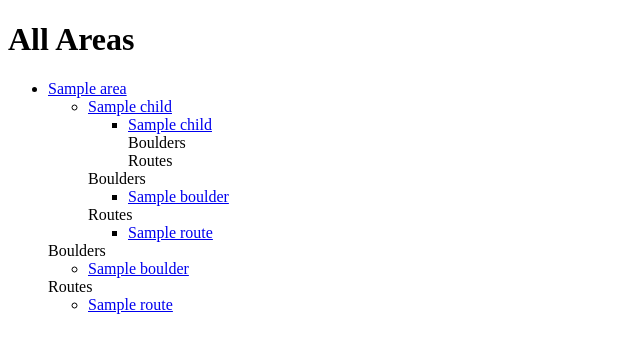
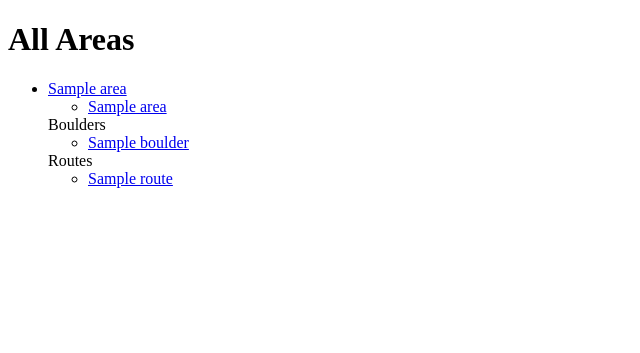
Before and after one commit to kerkeslager/tickle, a Django app: template tickle/templates/tickle/area_list.html in a window 1280 px wide. Shown: the top 353 px of the page, without its empty margins (0-640 px from the left). Run offline with Django 3.2, Linux system fonts and the light colour scheme; the template is opened without the code that fills it: most values are stand-ins (such as "Sample title", 1, 10 or a date in 2020).

Commit message:
Don't recurse through the areas on the area list

```diff
--- a/setup.py
+++ b/setup.py
@@ -1,7 +1,7 @@
 import pathlib
 from setuptools import setup, find_packages
 HERE = pathlib.Path(__file__).parent
-VERSION = '0.0.7'
+VERSION = '0.0.8'
 PACKAGE_NAME = 'django_predrill_tickle'
 AUTHOR = 'David Kerkeslager'
 AUTHOR_EMAIL = 'david@kerkeslager.com'
--- a/tickle/templates/tickle/area_detail.html
+++ b/tickle/templates/tickle/area_detail.html
@@ -9,9 +9,9 @@
 
 {% block tickle_main %}
   {% if area.children.count > 0 %}
-    <ul>
+    <ul class='tickle-area-list'>
       {% for child in area.children.all %}
-        {% include 'tickle/area_list_item.html' with area=child %}
+        <li><a href='{% url "tickle:area-detail" pk=child.pk %}'>{{ child.name }}</a></li>
       {% endfor %}
     </ul>
   {% endif %}
--- a/tickle/templates/tickle/area_list.html
+++ b/tickle/templates/tickle/area_list.html
@@ -4,9 +4,39 @@
 {% block tickle_header_name %}All Areas{% endblock %}
 
 {% block tickle_main %}
-  <ul>
+  <ul class='tickle-area-list'>
     {% for area in area_list %}
-      {% include 'tickle/area_list_item.html' %}
+      <li>
+        <header>
+          <a href='{% url "tickle:area-detail" pk=area.pk %}'>{{ area.name }}</a>
+        </header>
+
+        {% if area.children.count > 0 %}
+          <ul>
+            {% for child in area.children.all %}
+              <li><a href='{% url "tickle:area-detail" pk=area.pk %}'>{{ area.name }}</a></li>
+            {% endfor %}
+          </ul>
+        {% endif %}
+
+        {% if area.boulders.count > 0 %}
+          Boulders
+          <ul>
+            {% for boulder in area.boulders.all %}
+              <li>{% include 'tickle/boulder_list_item.html' %}</li>
+            {% endfor %}
+          </ul>
+        {% endif %}
+
+        {% if area.routes.count > 0 %}
+          Routes
+          <ul>
+            {% for route in area.routes.all %}
+              <li>{% include 'tickle/route_list_item.html' %}</li>
+            {% endfor %}
+          </ul>
+        {% endif %}
+      </li>
     {% endfor %}
   </ul>
 {% endblock %}
--- a/tickle/templates/tickle/area_list_item.html
+++ /dev/null
@@ -1,30 +0,0 @@
-<li>
-  <header>
-    <a href='{% url "tickle:area-detail" pk=area.pk %}'>{{ area.name }}</a>
-  </header>
-  {% if area.children.count > 0 %}
-    <ul>
-      {% for child in area.children.all %}
-        {% include 'tickle/area_list_item.html' with area=child %}
-      {% endfor %}
-    </ul>
-  {% endif %}
-
-  {% if area.boulders.count > 0 %}
-    Boulders
-    <ul>
-      {% for boulder in area.boulders.all %}
-        <li>{% include 'tickle/boulder_list_item.html' %}</li>
-      {% endfor %}
-    </ul>
-  {% endif %}
-
-  {% if area.routes.count > 0 %}
-    Routes
-    <ul>
-      {% for route in area.routes.all %}
-        <li>{% include 'tickle/route_list_item.html' %}</li>
-      {% endfor %}
-    </ul>
-  {% endif %}
-</li>
```
